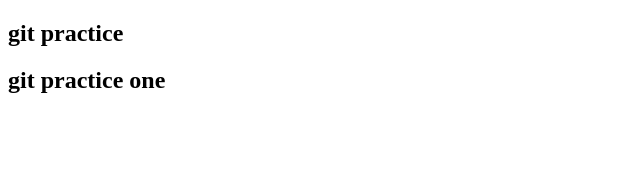
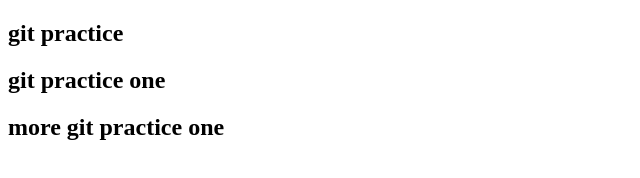
Before and after one commit to adem-mekonnen/branchp, a plain HTML site: page index.html in a window 1280 px wide. Shown: the whole page, without its empty margins (0-640 px from the left). Drawn offline with Linux system fonts and the light colour scheme.

Commit message:
added info

```diff
--- a/index.html
+++ b/index.html
@@ -8,5 +8,6 @@
 <body>
     <h2>git practice</h2>
     <h2>git practice one</h2>
+    <h2>more git practice one</h2>
 </body>
 </html>
```
